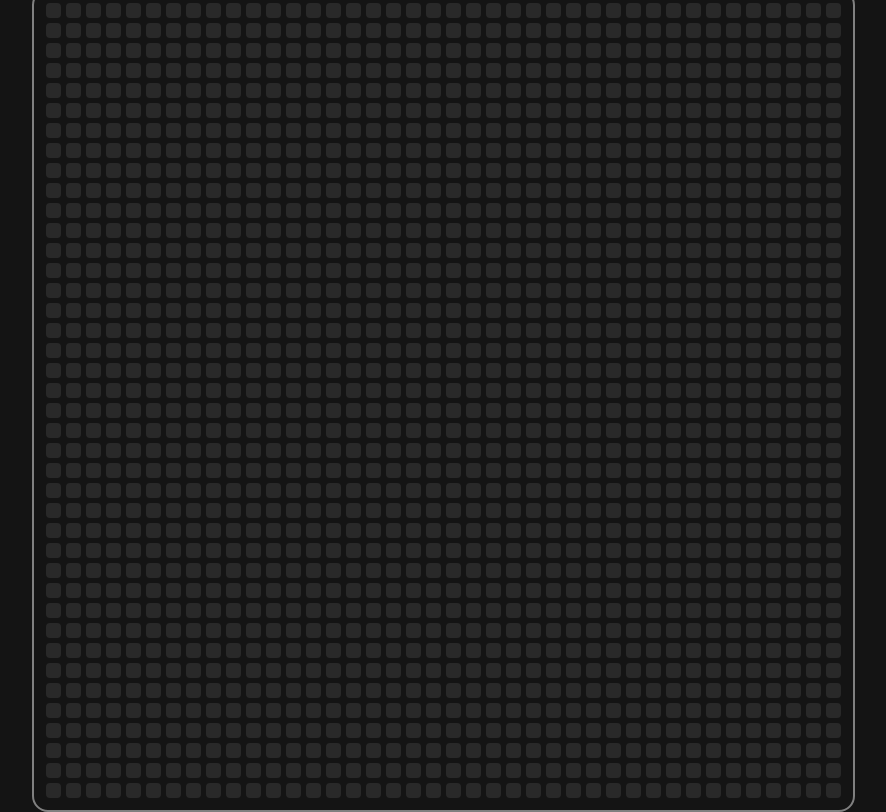
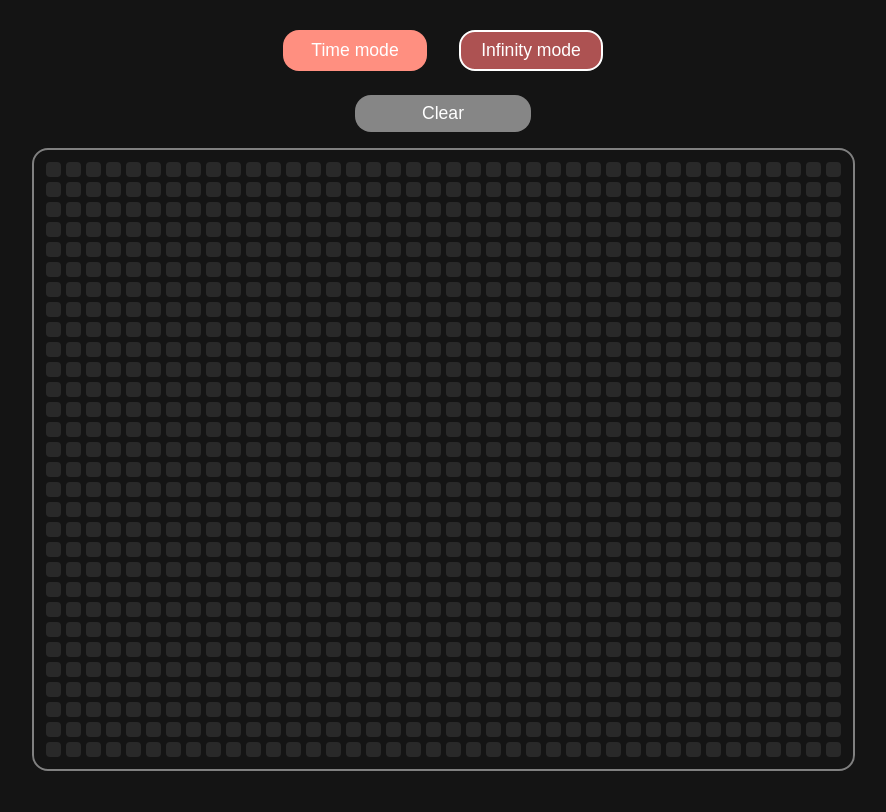
Before and after one commit to BlaguiV/antistress-web-app, a plain HTML site: page index.html in a window 1280 px wide. Shown: the whole page, without its empty margins (197-1083 px from the left). Drawn offline with Linux system fonts and the light colour scheme.

Commit message:
add active state for switch mode buttons

```diff
--- a/index.html
+++ b/index.html
@@ -10,6 +10,13 @@
 </head>
 
 <body>
+    <div class="game-settings">
+        <div class="mode-btns">
+            <button class="switch-mode-btn" id="first-mode-sec">Time mode</button>
+            <button class="switch-mode-btn active" id="second-mode-inf">Infinity mode</button>
+        </div>
+    </div>
+    <button class="clear-btn" id="clear-btn">Clear</button>
     <div class="container" id="container">
     </div>
 </body>
--- a/script.js
+++ b/script.js
@@ -1,5 +1,9 @@
 const container = document.getElementById("container")
-const boxes = 1600
+const firstMode = document.getElementById("first-mode-sec")
+const secondMode = document.getElementById("second-mode-inf")
+const modeSwitchBtns = document.querySelectorAll(".switch-mode-btn")
+
+const boxes = 1200
 
 for (let i = 0; i < boxes; i++) {
     const box = document.createElement("div")
@@ -23,8 +27,16 @@ function setColorOnBox(el) {
     const color = getRandomColor()
 
     el.style.background = color
-    // el.style.boxShadow = `0 0 10xp ${color}`
     setTimeout(() => {
         el.style.background = "rgb(41, 41, 41)"
     }, 1000)
 }
+
+modeSwitchBtns.forEach(button => {
+    button.addEventListener("click", () => {
+        if (button.classList.contains("active")) return
+
+        modeSwitchBtns.forEach(btn => btn.classList.remove("active"))
+        button.classList.add("active")
+    })
+});
--- a/styles.css
+++ b/styles.css
@@ -10,6 +10,7 @@ body {
     display: flex;
     justify-content: center;
     align-items: center;
+    flex-direction: column;
 }
 
 .box {
@@ -28,3 +29,56 @@ body {
     padding: 12px;
     border-radius: 16px;
 }
+
+.game-settings {
+    margin-bottom: 24px;
+    display: flex;
+    flex-direction: column;
+    align-items: center;
+}
+
+.mode-btns {
+    display: flex;
+    gap: 32px;
+}
+
+.clear-btn {
+    background-color: rgb(134, 134, 134);
+    color: white;
+    width: 176px;
+    font-size: 1.1rem;
+    border: none;
+    padding: 8px 0;
+    border-radius: 16px;
+    margin-bottom: 16px;
+    transition: background 0.3s ease;
+}
+
+.clear-btn:hover {
+    background-color: rgb(71, 71, 71);
+}
+
+.switch-mode-btn {
+    width: 144px;
+    padding: 8px;
+    border-radius: 16px;
+    border: none;
+    background-color: rgb(255, 143, 128);
+    font-size: 1.1rem;
+    color: rgb(255, 255, 255);
+    cursor: pointer;
+    transition: background 0.3s ease;
+}
+
+#first-mode-sec:hover {
+    background-color: rgb(173, 82, 82);
+}
+
+#second-mode-inf:hover {
+    background-color: rgb(173, 82, 82)
+}
+
+.switch-mode-btn.active {
+    border: 2px solid rgb(255, 255, 255);
+    background-color: rgb(173, 82, 82);
+}
```
